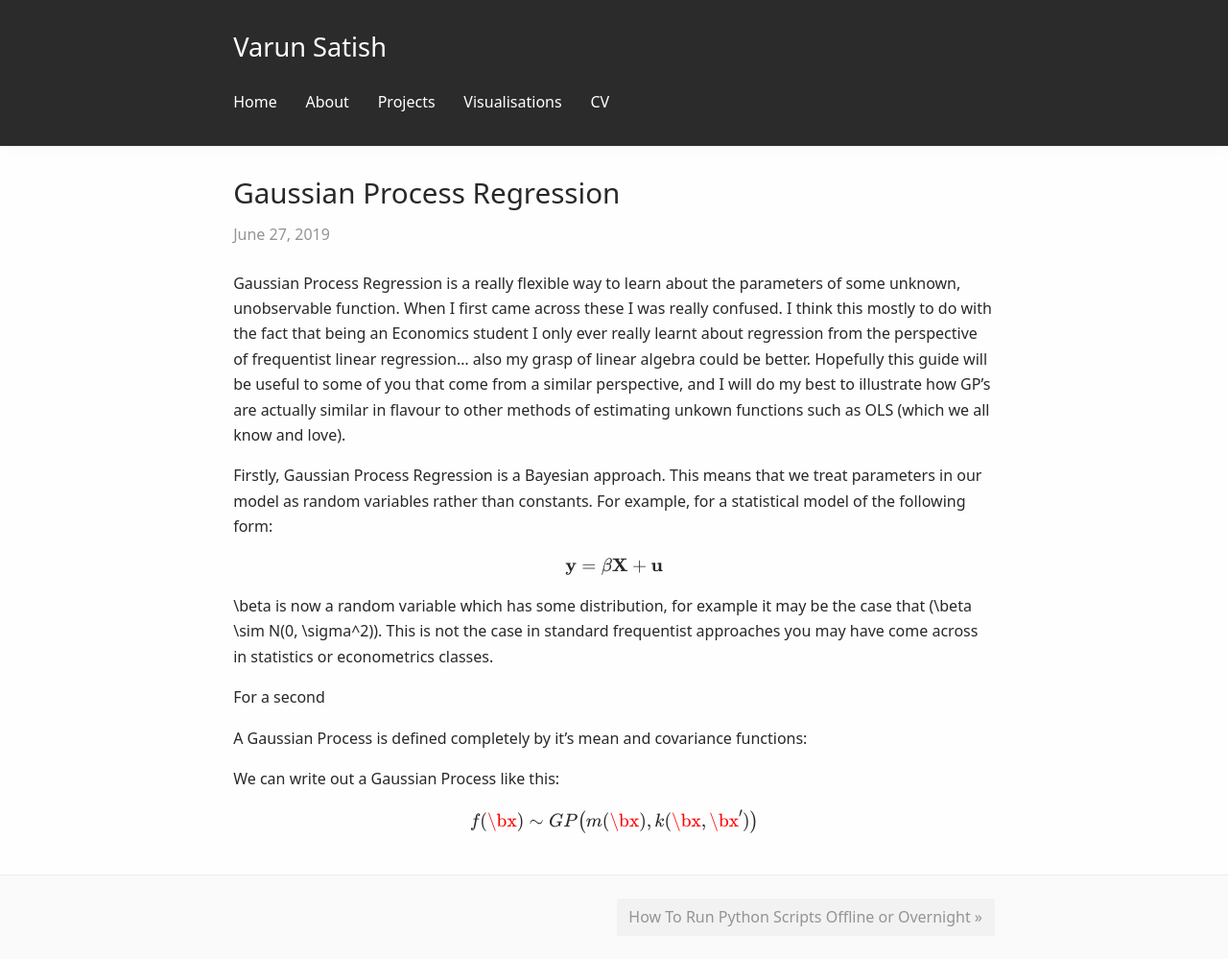
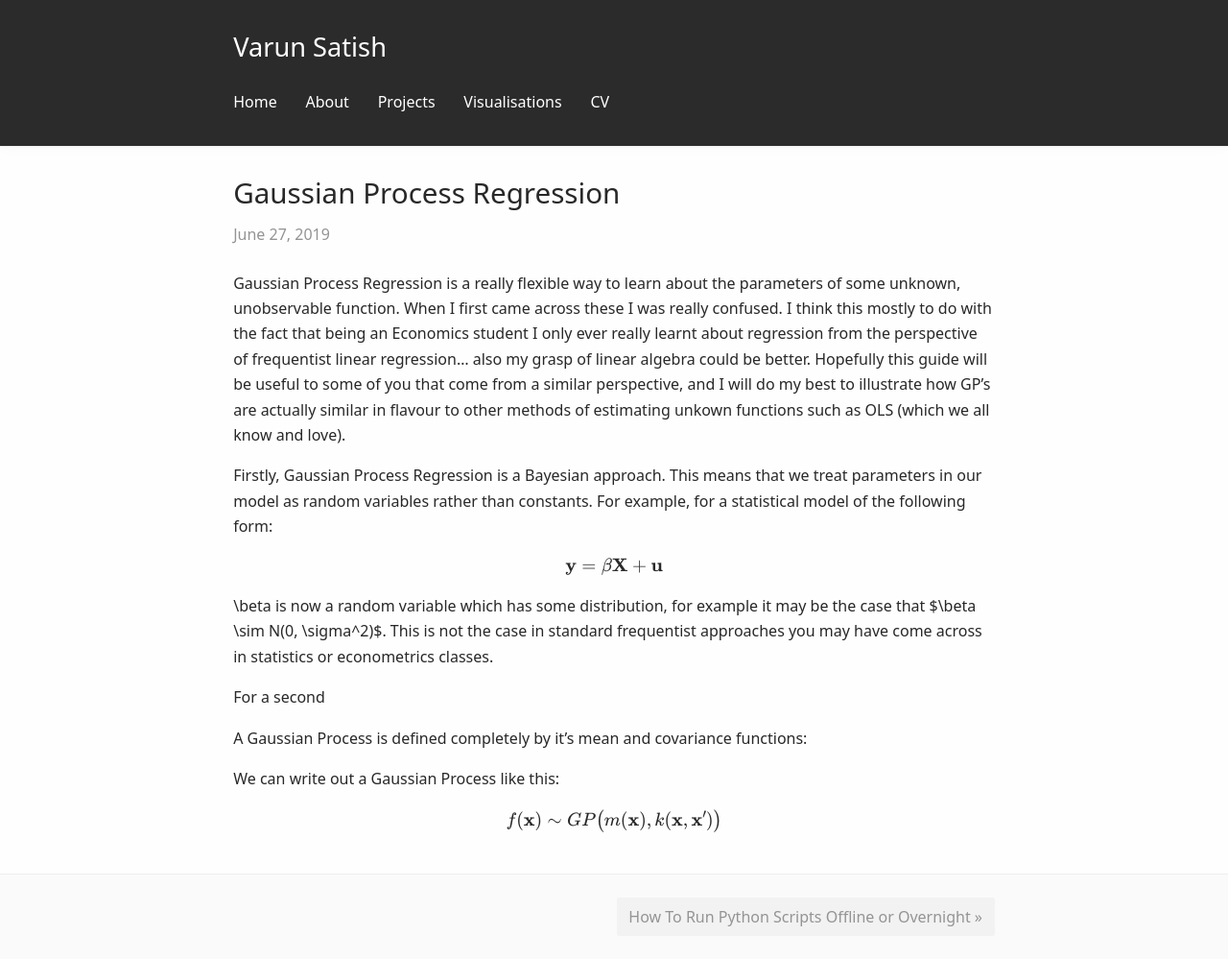
Before and after one commit to varunsatish/varunsatish.github.io, a Jekyll site: the page built from _posts/2019-06-27-GP_reg.md, in a window 1280 px wide. Shown: the whole page at 96% size. Built offline with Jekyll 4.4.1, drawn with Linux system fonts in a browser that asks for light colours; our own code applies the rules of GitHub Pages for plain Markdown files; formulas are drawn with MathJax 3.

Commit message:
fixed math

```diff
--- a/_posts/2019-06-27-GP_reg.md
+++ b/_posts/2019-06-27-GP_reg.md
@@ -12,7 +12,7 @@
 
 $$\mathbf{y} = \beta \mathbf{X} + \mathbf{u}$$
 
-\beta is now a random variable which has some distribution, for example it may be the case that \(\beta \sim N(0, \sigma^2)\). This is **not** the case in standard frequentist approaches you may have come across in statistics or econometrics classes.
+\beta is now a random variable which has some distribution, for example it may be the case that $\beta \sim N(0, \sigma^2)$. This is **not** the case in standard frequentist approaches you may have come across in statistics or econometrics classes.
 
 For a second
 
@@ -21,4 +21,4 @@
 
 We can write out a Gaussian Process like this:
 
-$$f(\bx) \sim GP\big(m(\bx), k(\bx, \bx')  \big)$$
+$$f(\mathbf{x}) \sim GP\big(m(\mathbf{x}), k(\mathbf{x}, \mathbf{x}')  \big)$$
```
